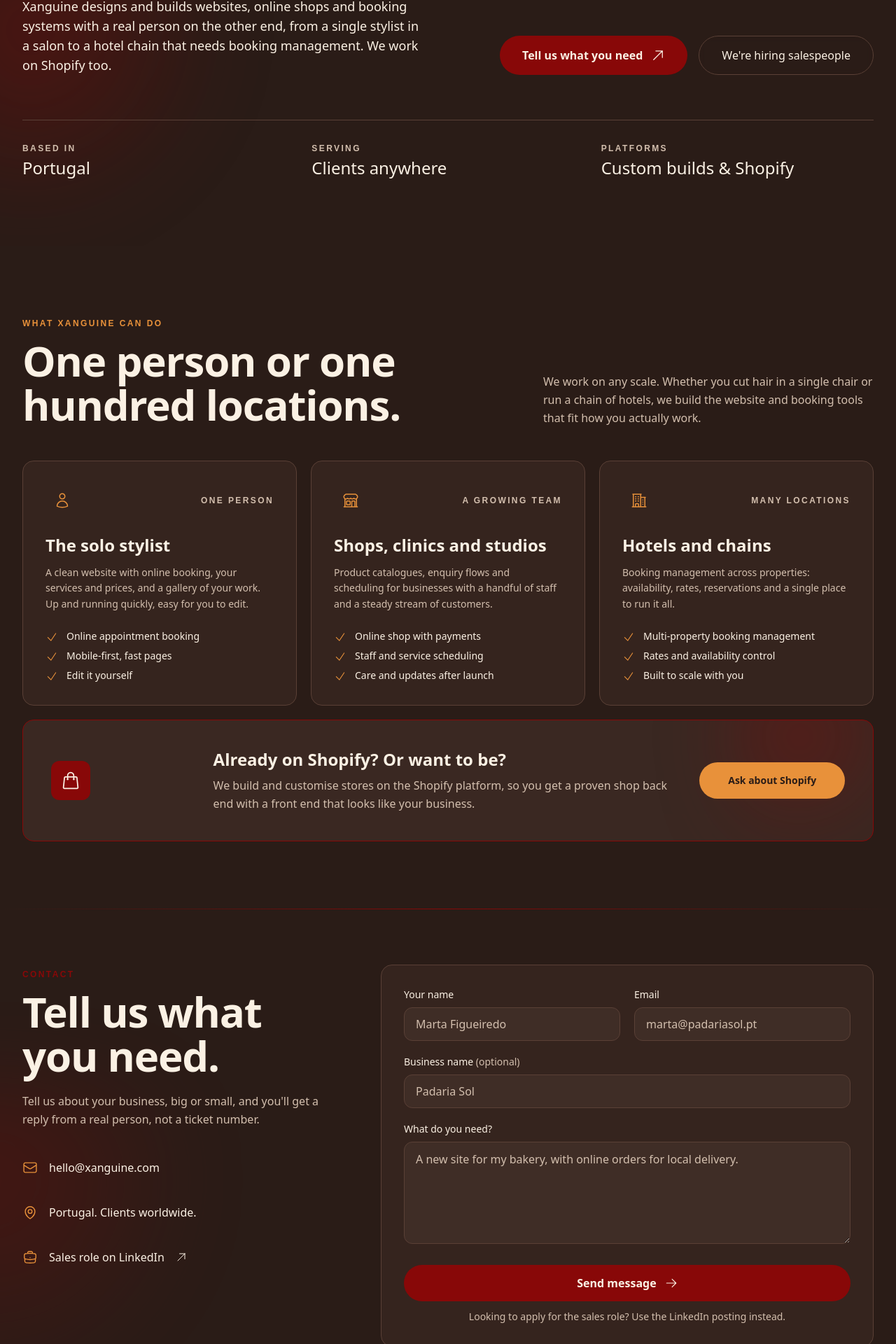
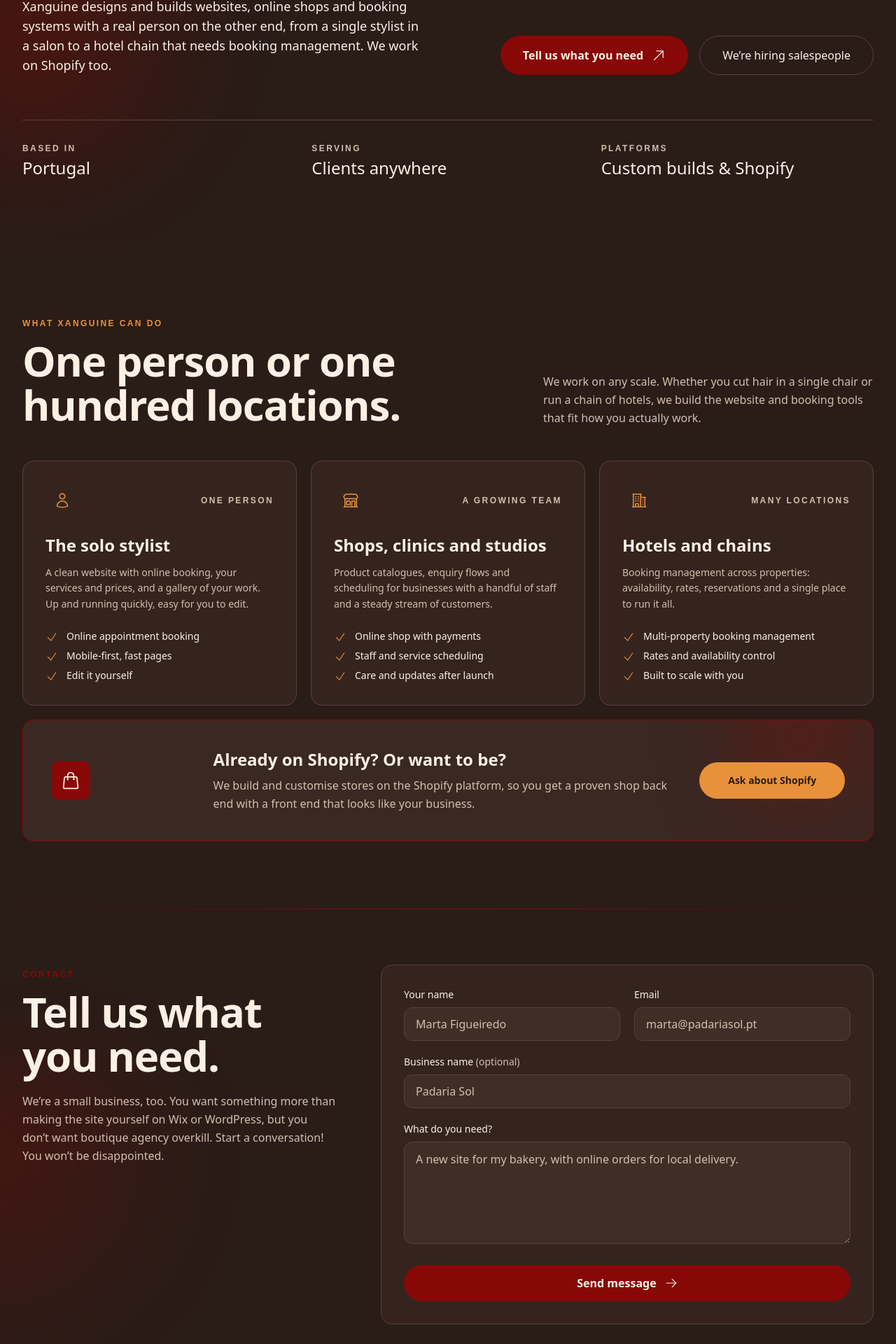
Before and after one commit to changokun/xanguine, a React (Vite) app: page / in a window 1280 px wide. Shown: the part 870-2790 px from the top of the page at 70% size. Built offline with nearby package versions, Linux system fonts and the light colour scheme; no server answers; a web font is replaced by a local one.

Commit message:
remove more crap

```diff
--- a/src/components/ContactForm.tsx
+++ b/src/components/ContactForm.tsx
@@ -103,7 +103,7 @@ export default function ContactForm() {
         {f.submit}
         <Icon name="ArrowRightIcon" size={18} className="transition-transform duration-300 group-hover:translate-x-1" />
       </button>
-      <p className="mt-3 text-center text-sm text-muted-foreground">{f.applyNote}</p>
+      {/* <p className="mt-3 text-center text-sm text-muted-foreground">{f.applyNote}</p> */}
     </form>
   );
 }
--- a/src/components/ContactSection.tsx
+++ b/src/components/ContactSection.tsx
@@ -30,7 +30,7 @@ export default function ContactSection() {
                 </p>
               </div>
 
-              <div className="space-y-4">
+              {/* <div className="space-y-4">
                 <a
                   href="mailto:hello@xanguine.com"
                   className="flex min-h-[48px] items-center gap-4 text-foreground transition-colors hover:text-accent"
@@ -52,7 +52,7 @@ export default function ContactSection() {
                   <span className="text-base font-medium">{t?.contact?.linkedin}</span>
                   <Icon name="ArrowUpRightIcon" size={16} className="transition-transform duration-300 group-hover:translate-x-1" />
                 </a>
-              </div>
+              </div> */}
             </div>
           </Reveal>
 
--- a/src/locales/en.json
+++ b/src/locales/en.json
@@ -7,7 +7,7 @@
         "whatWeDo": "What We Do",
         "contact": "Contact",
         "theRole": "The Role",
-        "hiring": "We're hiring",
+        "hiring": "We’re hiring",
         "viewRole": "View the sales role",
         "openMenu": "Open menu",
         "closeMenu": "Close menu",
@@ -24,7 +24,7 @@
         "line3": "",
         "intro": "No faceless platform, no confusing dashboards, no ticket numbers. Xanguine designs and builds websites, online shops and booking systems with a real person on the other end, from a single stylist in a salon to a hotel chain that needs booking management. We work on Shopify too.",
         "ctaPrimary": "Tell us what you need",
-        "ctaSecondary": "We're hiring salespeople",
+        "ctaSecondary": "We’re hiring salespeople",
         "basedInK": "Based in",
         "basedInV": "Portugal",
         "servingK": "Serving",
@@ -76,7 +76,7 @@
     "contact": {
         "eyebrow": "Contact",
         "title": "Tell us what you need.",
-        "intro": "Tell us about your business, big or small, and you'll get a reply from a real person, not a ticket number.",
+        "intro": "We’re a small business, too. You want something more than making the site yourself on Wix or WordPress, but you don’t want boutique agency overkill. Start a conversation! You won’t be disappointed.",
         "location": "Portugal. Clients worldwide.",
         "linkedin": "Sales role on LinkedIn",
         "form": {
@@ -102,7 +102,7 @@
     "role": {
         "eyebrow": "Open role",
         "title": "Salesperson, small-business websites",
-        "intro": "We're a small company and we say so. That also means your work is visible, your input shapes the offer, and early results count.",
+        "intro": "We’re a small company and we say so. That also means your work is visible, your input shapes the offer, and early results count.",
         "pitchTitle": "What you'd be selling",
         "pitchText": "Custom websites for restaurants, clinics, tradespeople, local shops and consultants: businesses with 1 to 20 people that need a serious site and do not want an agency maze. You sell a clear offer: a site, built by the people you introduce them to.",
         "pitchPoints": [
--- a/src/locales/es.json
+++ b/src/locales/es.json
@@ -7,7 +7,7 @@
         "whatWeDo": "Qué Hacemos",
         "contact": "Contacto",
         "theRole": "El Puesto",
-        "hiring": "Estamos contratando",
+        "hiringXXX": "Estamos contratando",
         "viewRole": "Ver el puesto de ventas",
         "openMenu": "Abrir menú",
         "closeMenu": "Cerrar menú",
@@ -24,7 +24,7 @@
         "line3XXX": "Personas reales, siempre.",
         "intro": "Sin plataformas anónimas, sin paneles confusos, sin números de ticket. Xanguine diseña y construye sitios web, tiendas online y sistemas de reservas con una persona real al otro lado, desde un estilista en un salón hasta una cadena hotelera que necesita gestión de reservas. También trabajamos con Shopify.",
         "ctaPrimary": "Cuéntanos qué necesitas",
-        "ctaSecondary": "Estamos contratando comerciales",
+        "ctaSecondaryXXX": "Estamos contratando comerciales",
         "basedInK": "Con sede en",
         "basedInV": "Portugal",
         "servingK": "Atendemos",
@@ -76,7 +76,7 @@
     "contact": {
         "eyebrow": "Contacto",
         "title": "Cuéntanos qué necesitas.",
-        "intro": "Cuéntanos sobre tu negocio, grande o pequeño, y recibirás respuesta de una persona real, no de un número de ticket.",
+        "intro": "Nosotros también somos una pequeña empresa. Buscas algo más que crear el sitio web por tu cuenta en Wix o WordPress, pero sin llegar a la complejidad excesiva de una agencia de alto nivel. ¡Hablemos! No te arrepentirás.",
         "location": "Portugal. Clientes en todo el mundo.",
         "linkedin": "Puesto de ventas en LinkedIn",
         "form": {
--- a/src/locales/pt.json
+++ b/src/locales/pt.json
@@ -7,7 +7,7 @@
         "whatWeDo": "O Que Fazemos",
         "contact": "Contacto",
         "theRole": "A Vaga",
-        "hiring": "Estamos a contratar",
+        "hiringXXX": "Estamos a contratar",
         "viewRole": "Ver a vaga de vendas",
         "openMenu": "Abrir menu",
         "closeMenu": "Fechar menu",
@@ -24,7 +24,7 @@
         "line3XXX": "Pessoas reais, sempre.",
         "intro": "Sem plataformas anónimas, sem painéis confusos, sem números de ticket. A Xanguine desenha e cria websites, lojas online e sistemas de reservas com uma pessoa real do outro lado, desde um cabeleireiro num salão até uma cadeia de hotéis que precisa de gestão de reservas. Trabalhamos também com Shopify.",
         "ctaPrimary": "Diga-nos o que precisa",
-        "ctaSecondary": "Estamos a contratar comerciais",
+        "ctaSecondaryXXX": "Estamos a contratar comerciais",
         "basedInK": "Sediados em",
         "basedInV": "Portugal",
         "servingK": "Servimos",
@@ -76,7 +76,7 @@
     "contact": {
         "eyebrow": "Contacto",
         "title": "Diga-nos o que precisa.",
-        "intro": "Fale-nos do seu negócio, grande ou pequeno, e receberá resposta de uma pessoa real, não de um número de ticket.",
+        "intro": "Nós também somos uma pequena empresa. Quer algo mais do que criar o site você mesmo no Wix ou no WordPress, mas não quer os serviços excessivos de uma agência boutique. Comece uma conversa! Não se vai arrepender.",
         "location": "Portugal. Clientes em todo o mundo.",
         "linkedin": "Vaga de vendas no LinkedIn",
         "form": {
```
